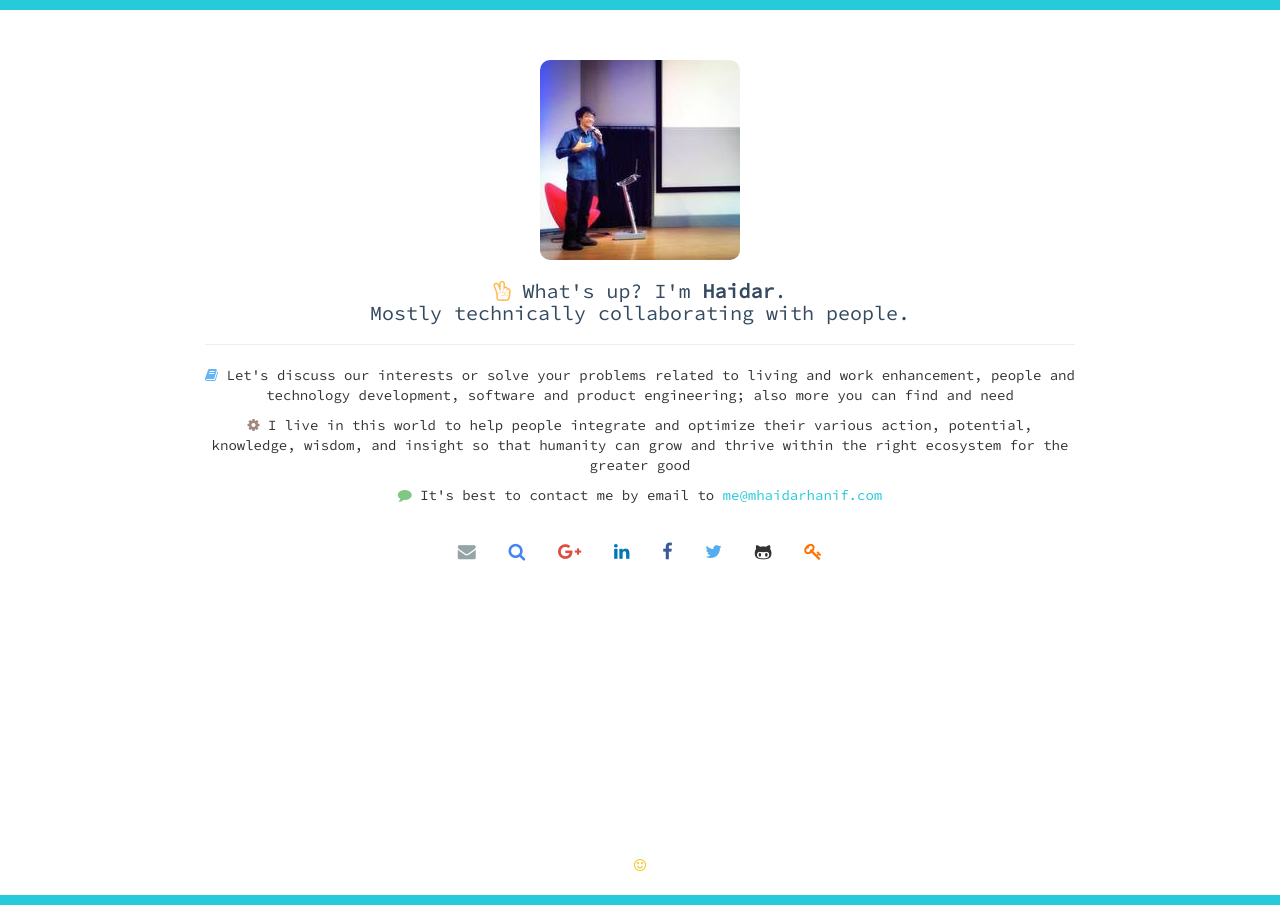
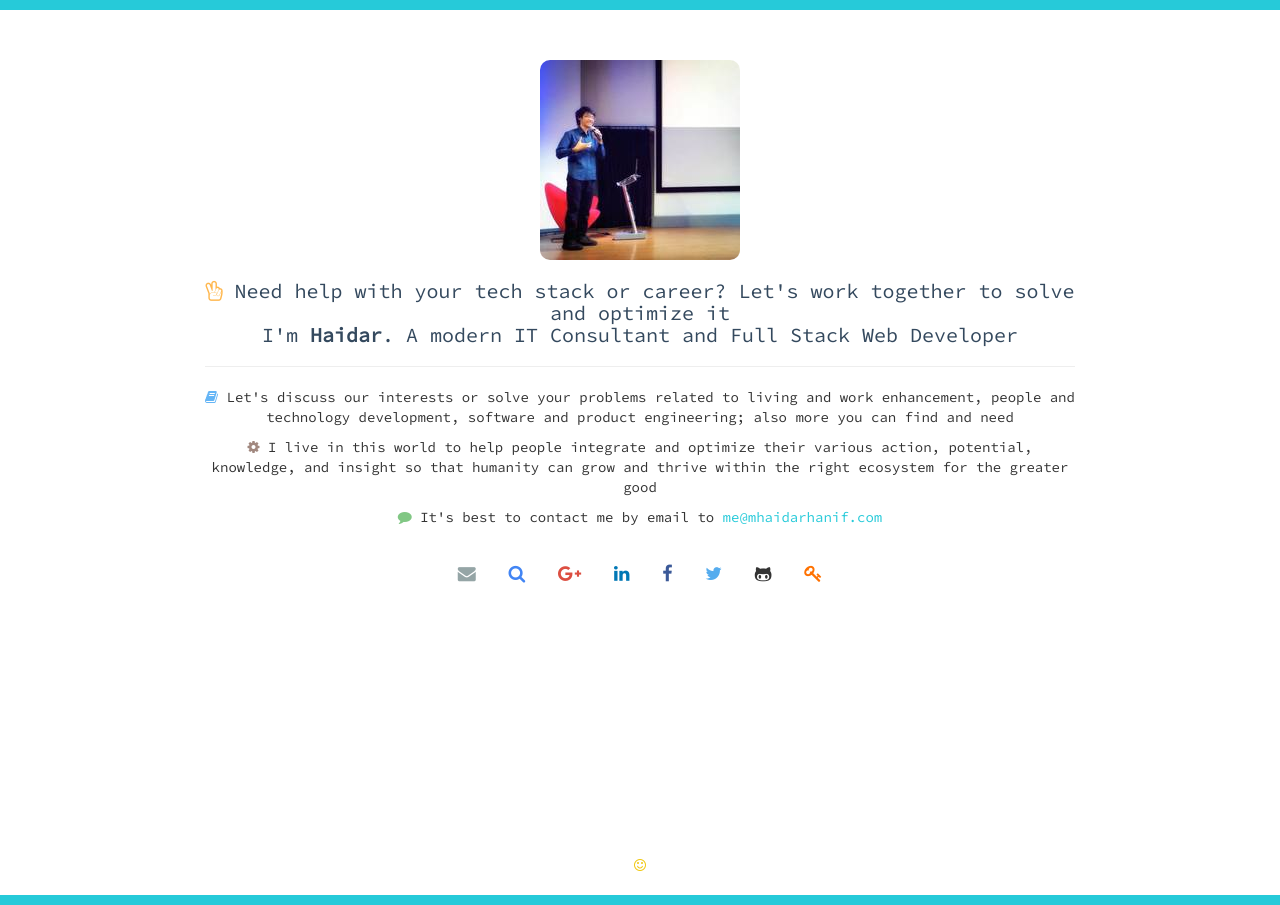
Before and after one commit to mhaidarhanif/mhaidarh.github.io, a Jekyll site: the page built from index.html, in a window 1280 px wide. Built offline with Jekyll 4.4.1, drawn with Linux system fonts in a browser that asks for light colours; nearby versions of some CDN libraries; the list of posts is cut into pages by our own code; comment, search, counter and statistics services are not loaded.

Commit message:
Update index.html

```diff
--- a/index.html
+++ b/index.html
@@ -13,8 +13,8 @@ layout: home
 	  </div>
 	  <h1 class="headline">
       <i class="fa fa-hand-peace-o"></i>
-      What's up? I'm <strong>{{ site.nick }}</strong>.<br>
-      Mostly technically collaborating with people.
+      Need help with your tech stack or career? Let's work together to solve and optimize it<br>
+      I'm <strong>{{ site.nick }}</strong>. A modern IT Consultant and Full Stack Web Developer
     </h1>
     <hr>
 	  <p>
@@ -23,7 +23,7 @@ layout: home
     </p>
     <p>
       <i class="fa fa-gear"></i>
-      I live in this world to help people integrate and optimize their various action, potential, knowledge, wisdom, and insight so that humanity can grow and thrive within the right ecosystem for the greater good
+      I live in this world to help people integrate and optimize their various action, potential, knowledge, and insight so that humanity can grow and thrive within the right ecosystem for the greater good
     </p>
 	  <p>
       <i class="fa fa-comment"></i>
```
